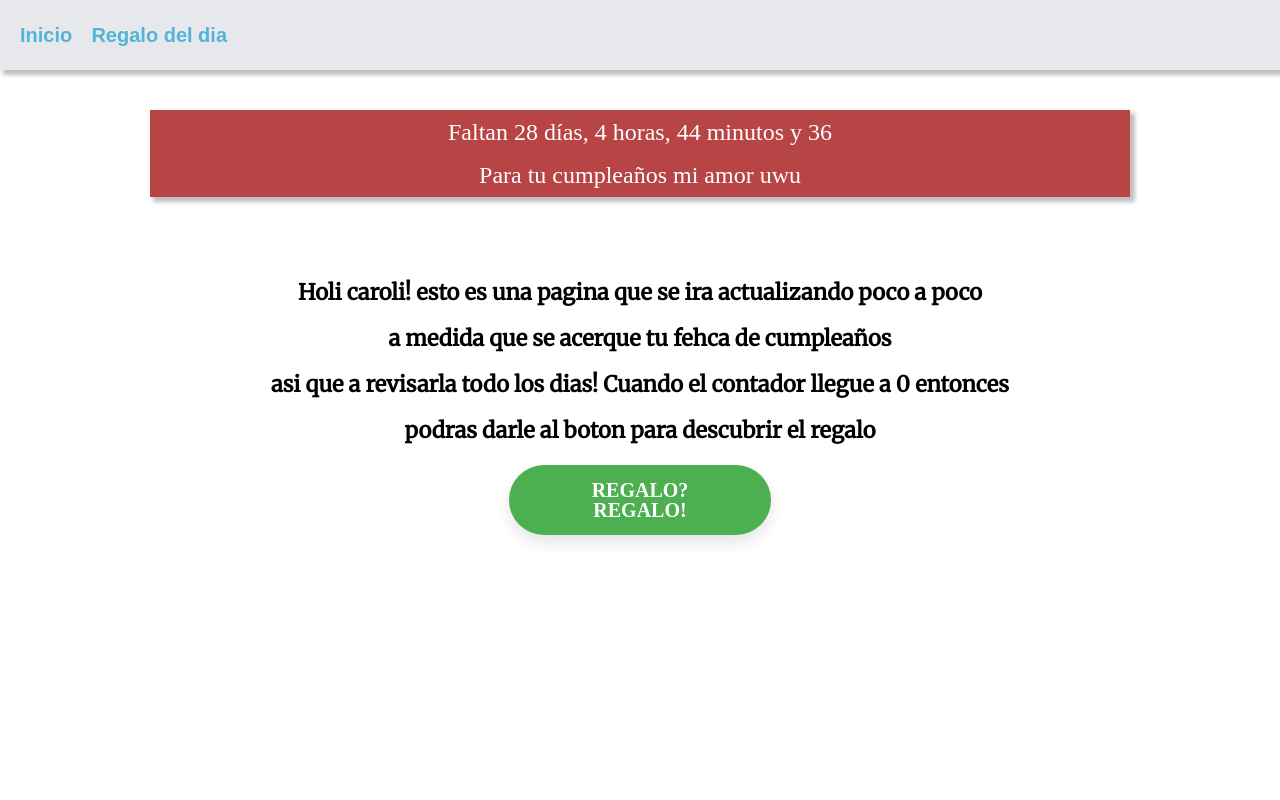
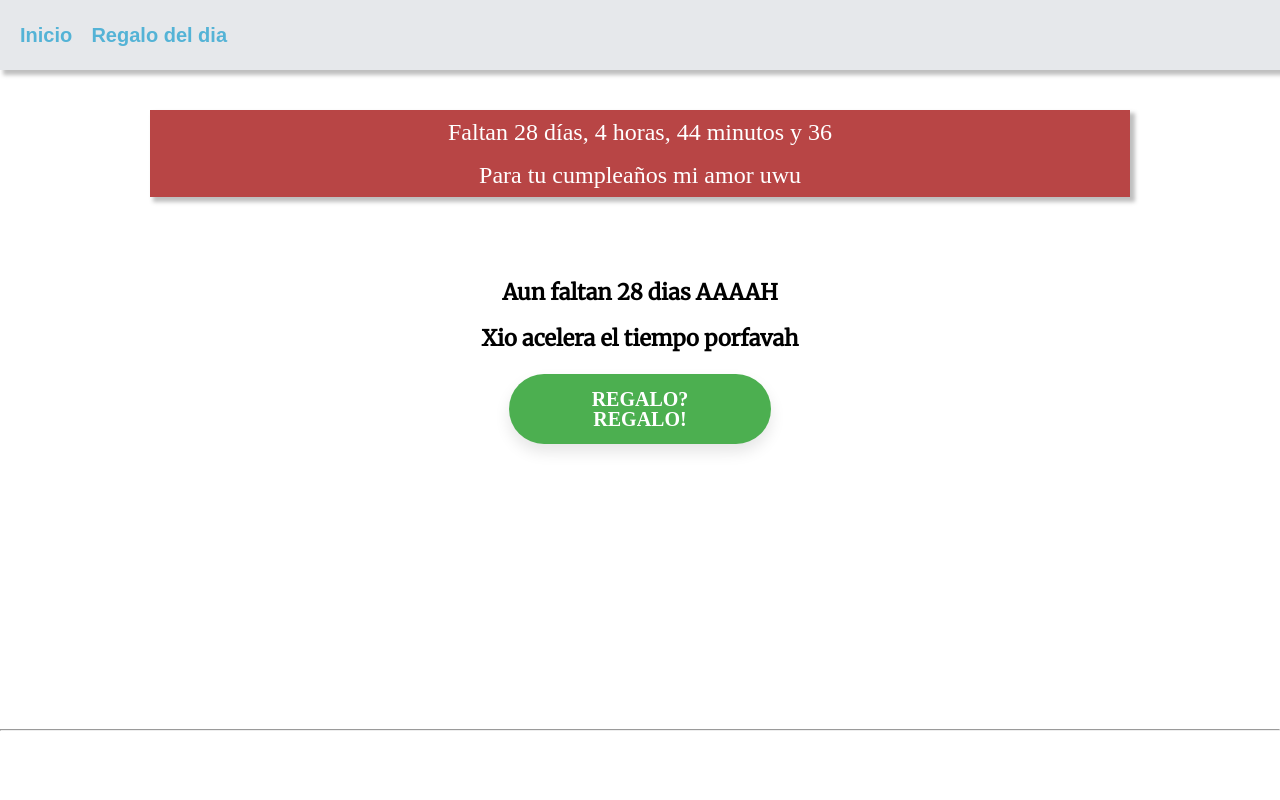
Before and after one commit to HayashiRedfox22/Cumplea, a plain HTML site: page index.html in a window 1280 px wide. Shown: the top 800 px of the page. Drawn offline with Linux system fonts and the light colour scheme.

Commit message:
pequeños cambios

```diff
--- a/index.html
+++ b/index.html
@@ -30,10 +30,9 @@
 
         <section>
             <div class="Contenedor-mensaje">
-                <p class="texto-mensaje">Holi caroli! esto es una pagina que se ira actualizando poco a poco </p>
-                <p class="texto-mensaje"> a medida que se acerque tu fehca de cumpleaños </p>
-                <p class="texto-mensaje"> asi que a revisarla todo los dias! Cuando el contador llegue a 0 entonces</p>
-                <p class="texto-mensaje"> podras darle al boton para descubrir el regalo</p>
+                <p class="texto-mensaje">Aun faltan 28 dias AAAAH </p>
+                <p class="texto-mensaje"> Xio acelera el tiempo porfavah</p>
+
                 <a href="" class="boton" id="regalo_29">Regalo? Regalo!</a>
             </div>
 
```
